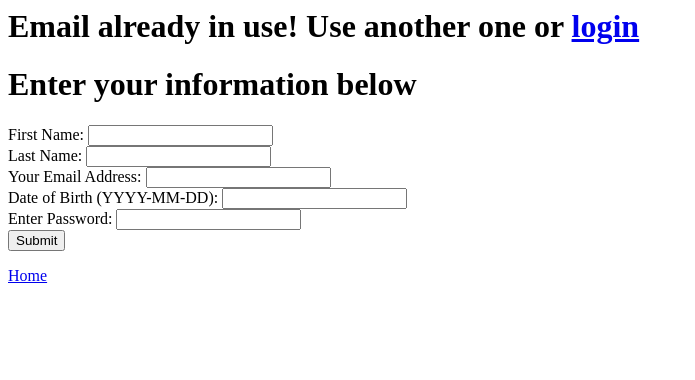
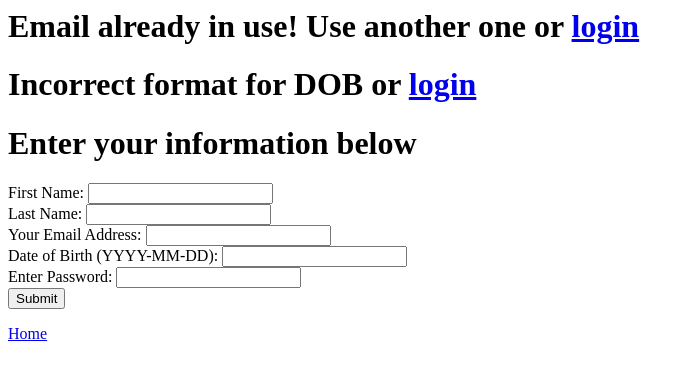
Before and after one commit to ethanrous/CS460-PA1, a Flask app: template templates/register.html in a window 1280 px wide. Shown: the top 380 px of the page, without its empty margins (0-695 px from the left). Run offline with Flask 2, Linux system fonts and the light colour scheme; the template is opened without the code that fills it, so the values that code supplies are empty.

Commit message:
DOB format

```diff
--- a/app.py
+++ b/app.py
@@ -122,11 +122,19 @@ def unauthorized_handler():
 @app.route("/register", methods=['GET'])
 def register():
     try:
-        supress = request.args['supress']
+        request.args['supress']
+        supress = None
+
     except:
         supress = True
+    try:
+        request.args['dob_test']
+        dob_test = None
+
+    except:
+        dob_test = True
     print("here")
-    return render_template('register.html', supress=supress)
+    return render_template('register.html', supress=supress, dob_test = dob_test)
 
 
 @app.route("/register", methods=['POST'])
@@ -141,13 +149,18 @@ def register_user():
         # this prints to shell, end users will not see this (all print statements go to shell)
         print("couldn't find all tokens")
         return flask.redirect(flask.url_for('register'))
-    test = dbconnector.isEmailUnique(email)
-    if test:
-        dbconnector.addNewUser(firstname, lastname, email, dob, password)
-        user = User()
-        user.id = email
-        flask_login.login_user(user)
-        return render_template('hello.html', name=email, message='Account Created!')
+    email_test = dbconnector.isEmailUnique(email)
+    dob_tester = dbconnector.isDOBCorrect(dob)
+    if email_test:
+        if dob_tester:
+            dbconnector.addNewUser(firstname, lastname, email, dob, password)
+            user = User()
+            user.id = email
+            flask_login.login_user(user)
+            return render_template('hello.html', name=email, message='Account Created!')
+        else:
+            print(f"User trying to register has incorrect format for dob")
+            return flask.redirect(flask.url_for('register', dob_test=False))
     else:
         print(f"User trying to regester as {email} is not unique")
         return flask.redirect(flask.url_for('register', supress=False))
--- a/dbapi.py
+++ b/dbapi.py
@@ -1,4 +1,5 @@
 from datetime import date
+import datetime
 
 
 class dbconnector():
@@ -77,3 +78,11 @@ class dbconnector():
         else:
             return True
     # end login code
+
+    def isDOBCorrect(self, dob):
+        # Use this to check if DOB format is correct
+        try:
+            datetime.date.fromisoformat(dob)
+            return True
+        except ValueError:
+            return False
--- a/templates/register.html
+++ b/templates/register.html
@@ -4,6 +4,10 @@
 </head>
 {%if not supress%}
 <h1> Email already in use! Use another one or <a href="/login">login</a></h1>
+
+{% endif %}
+{%if not dob_test%}
+<h1> Incorrect format for DOB or <a href="/login">login</a></h1>
 {% endif %}
     <body>
         <div class="title">
```
